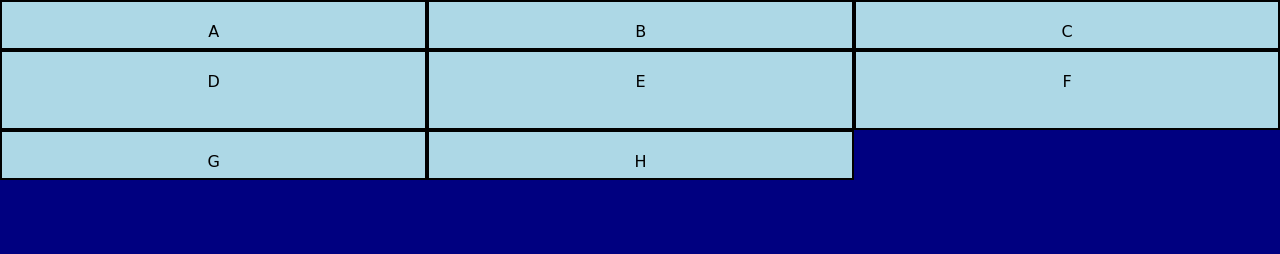
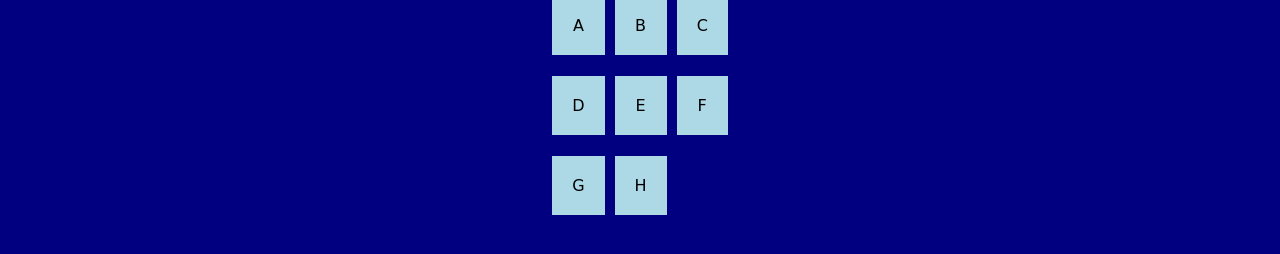
Before and after one commit to BismaRizwan0810/Modern-Web-Application-Development, a plain HTML site: page CssGrid/index.html in a window 1280 px wide. Drawn offline with Linux system fonts and the light colour scheme.

Commit message:
Updated assignments on Sun 12/28/2025 11:24:51.84

```diff
--- a/CssGrid/style.css
+++ b/CssGrid/style.css
@@ -10,10 +10,14 @@
     display: grid;
     grid-template-columns: auto auto auto;
     grid-template-rows: 50px 80px 50px;
+    grid-column-gap: 10px;
+    grid-row-gap: 15px;
+    justify-content: center;
+    align-items: center;
 
 }
 .grid-items{
-    border: 2px solid black;
+    /* border: 2px solid black; */
     background-color: lightblue;
     padding: 20px;
     font-family: cursive;
```
